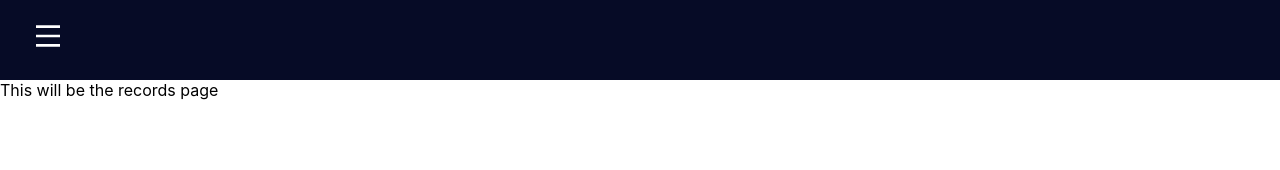
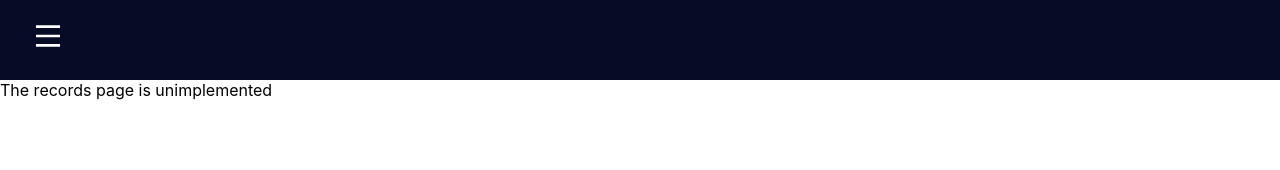
Before and after one commit to TyniTay/Prowlers, a React (Create React App) app: page /records in a window 1280 px wide. Shown: the top 170 px of the page. Built offline with nearby package versions, Linux system fonts and the light colour scheme; the HTML template or start-up script is replaced by a standard one.

Commit message:
comitting to before a pull

```diff
--- a/package.json
+++ b/package.json
@@ -9,6 +9,7 @@
     "@testing-library/user-event": "^7.2.1",
     "react": "^17.0.1",
     "react-dom": "^17.0.1",
+    "react-dropdown": "^1.9.0",
     "react-scripts": "3.4.4"
   },
   "scripts": {
--- a/src/Components/Pages/Records/Records.js
+++ b/src/Components/Pages/Records/Records.js
@@ -3,7 +3,7 @@ import React from 'react'
 const Records = props => {
     return(
         <div>
-            This will be the records page
+            The records page is unimplemented
         </div>
     )
 }
```
Also changed, not shown: 1 other file (tests, documents, lock files or other folders).
